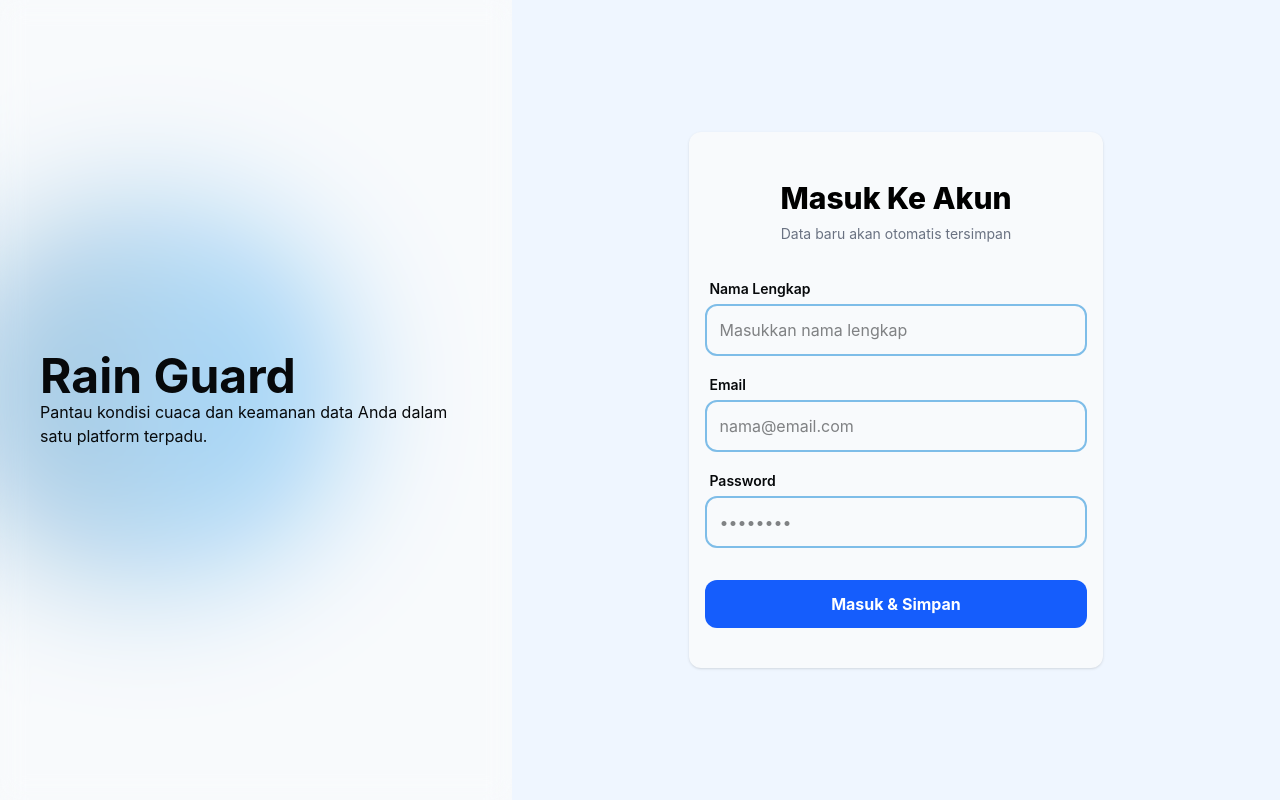
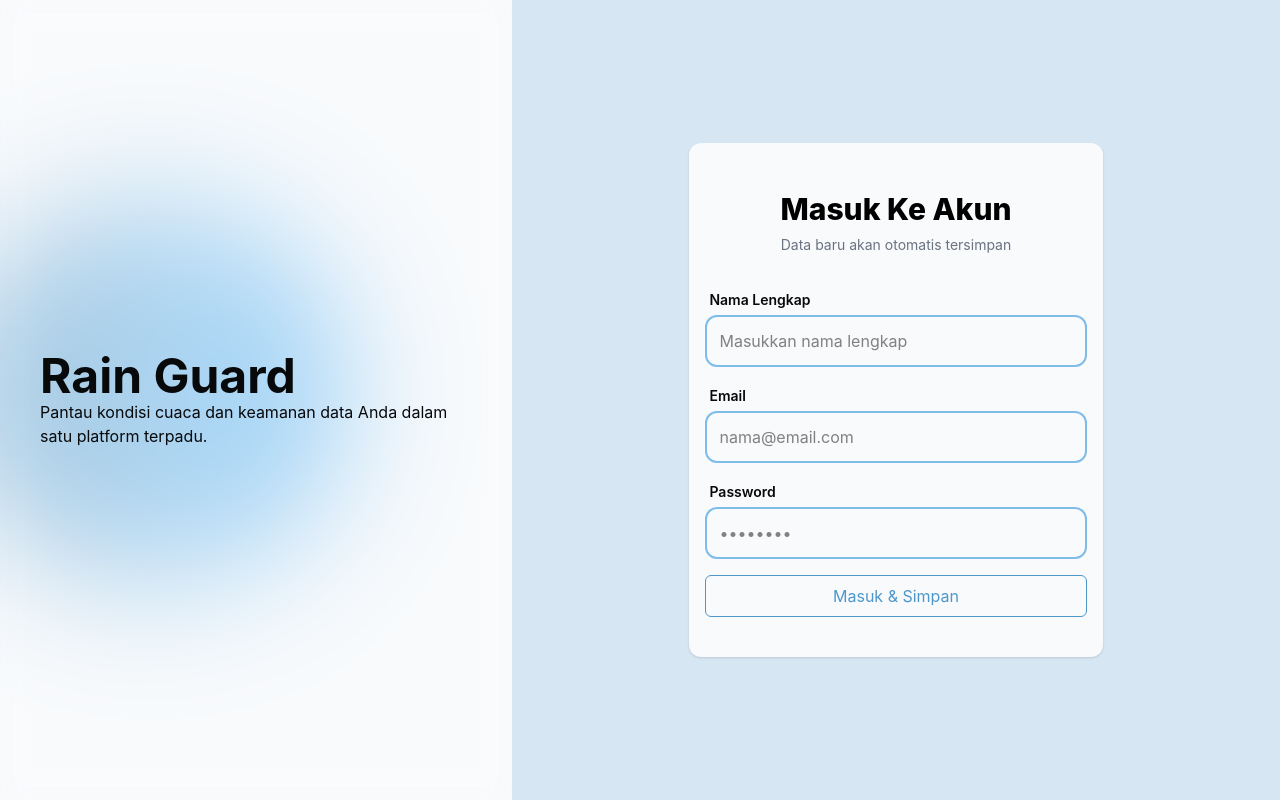
Before and after one commit to KnoyanMitsu/rain-guard, a Next.js app in the folder web/: page /auth/login in a window 1280 px wide. Built offline with nearby package versions, Linux system fonts and the light colour scheme.

Commit message:
refactor: standardize UI components and update theme styling for login and sidebar elements

```diff
--- a/web/src/component/card/AceUICardTable.tsx
+++ b/web/src/component/card/AceUICardTable.tsx
@@ -24,7 +24,7 @@ function AceUICardTable({ thead, tbody, title }: Props) {
             <thead className="bg-secondary text-primary">
               <tr>
                 {thead.map((item, index) => (
-                  <th key={index} className="px-4 py-3 font-medium">
+                  <th key={index} className="px-4 py-3 font-medium text-background">
                     {item.title}
                   </th>
                 ))}
--- a/web/src/component/card/AceUICardWithTitle.tsx
+++ b/web/src/component/card/AceUICardWithTitle.tsx
@@ -15,7 +15,7 @@ function AceUICardWithTitle({ children, title }: AceUICardWithTitleProps) {
             {title}
           </h1>
         </div>
-        <hr className="mb-2 border-secondary" />
+        <hr className="mb-2 border-secondary/20" />
         <div>{children}</div>
       </AceUICard>
     </>
--- a/web/src/component/input/AceUIButton.tsx
+++ b/web/src/component/input/AceUIButton.tsx
@@ -1,18 +1,22 @@
 import React from "react";
 
 type Props = {
-  title: string;
+  children: React.ReactNode;
   onClick?: () => void;
+  disable?: boolean;
+  types: "submit" | "reset" | "button" | undefined;
 };
 
-function AceUIButton({ title, onClick }: Props) {
+function AceUIButton({ children, onClick, disable, types }: Props) {
   return (
     <>
       <button
         className="border border-primary text-primary hover:bg-primary hover:text-background transition-colors duration-300 rounded-md p-2"
         onClick={onClick}
+        disabled={disable}
+        type={types}
       >
-        {title}
+        {children}
       </button>
     </>
   );
--- a/web/src/component/template/AceUITemplateWithSidebar.tsx
+++ b/web/src/component/template/AceUITemplateWithSidebar.tsx
@@ -52,7 +52,7 @@ function AceUITemplateWithSidebar({
                       className={`px-4 py-2 h-12 flex items-center rounded-lg font-medium transition-all duration-300 ${
                         isActive
                           ? "bg-secondary text-primary shadow-md shadow-primary/20"
-                          : "text-text/70 hover:bg-secondary hover:text-primary"
+                          : "text-text/70 hover:bg-secondary hover:text-background"
                       }`}
                     >
                       {item.title}
@@ -141,7 +141,7 @@ function AceUITemplateWithSidebar({
                       className={`px-4 py-2 h-12 flex items-center rounded-lg font-medium transition-all duration-300 ${
                         isActive
                           ? "bg-secondary text-primary shadow-md shadow-primary/20"
-                          : "text-text/70 hover:bg-secondary hover:text-primary"
+                          : "text-text/70 hover:bg-secondary hover:text-background"
                       }`}
                     >
                       {item.title}
@@ -206,7 +206,7 @@ function AceUITemplateWithSidebar({
               <h1 className="font-bold text-2xl">{header}</h1>
             </div>
           </div>
-          <div className="bg-secondary/30 rounded-l-3xl h-screen overflow-y-auto  md:p-10 p-5 ">
+          <div className="bg-secondary/10 rounded-l-3xl h-screen overflow-y-auto  md:p-10 p-5 ">
             <div className="flex justify-between items-center mb-4">
               <h1 className="hidden md:block text-3xl font-bold">{header}</h1>
             </div>
--- a/web/src/styles/index.css
+++ b/web/src/styles/index.css
@@ -7,4 +7,10 @@
   --color-primary: #4e97ca;
   --color-secondary: #7ebde8;
   --color-accent: #45aaf0;
+
+  /* --color-text: #0f1010;
+  --color-background: #f5f7f6;
+  --color-primary: #6a967c;
+  --color-secondary: #aacbb8;
+  --color-accent: #89c2a0; */
 }
--- a/web/src/views/auth/login/index.tsx
+++ b/web/src/views/auth/login/index.tsx
@@ -2,6 +2,7 @@
 
 import AceUIAppname from "@/component/aestetic/AceUIAppname";
 import AceUICard from "@/component/card/AceUICard";
+import AceUIButton from "@/component/input/AceUIButton";
 import AceUIInput from "@/component/input/AceUIInput";
 import AceUITemplateTwoGrid from "@/component/template/AceUITemplateTwoGrid";
 import { signIn } from "next-auth/react";
@@ -53,14 +54,16 @@ const TampilanLogin = () => {
 
         {/* Kolom Kanan */}
         <div className="flex items-center justify-center">
-          <div className="min-h-screen w-screen bg-blue-50 flex items-center justify-center p-4">
+          <div className="min-h-screen w-screen bg-primary/20 flex items-center justify-center p-4">
             <AceUICard>
               {/* Header */}
               <div className="text-center mb-8 mt-8">
                 <h1 className="text-3xl font-extrabold text-black">
                   Masuk Ke Akun
                 </h1>
-                <p className="text-gray-500 text-sm mt-2">Data baru akan otomatis tersimpan</p>
+                <p className="text-gray-500 text-sm mt-2">
+                  Data baru akan otomatis tersimpan
+                </p>
               </div>
 
               {/* Form menggunakan handleSubmit agar lebih rapi */}
@@ -87,19 +90,12 @@ const TampilanLogin = () => {
                   onChange={(e) => setPassword(e.target.value)}
                   placeholder="••••••••"
                   type="password"
-
                 />
 
                 {/* Button */}
-                <button
-                  type="submit"
-                  disabled={loading}
-                  className={`w-full font-bold py-3 rounded-xl mt-4 transition-all ${
-                    loading ? "bg-gray-400 cursor-not-allowed" : "bg-blue-600 hover:bg-blue-700 text-white"
-                  }`}
-                >
+                <AceUIButton disable={loading} types="submit">
                   {loading ? "Memproses..." : "Masuk & Simpan"}
-                </button>
+                </AceUIButton>
               </form>
             </AceUICard>
           </div>
```
